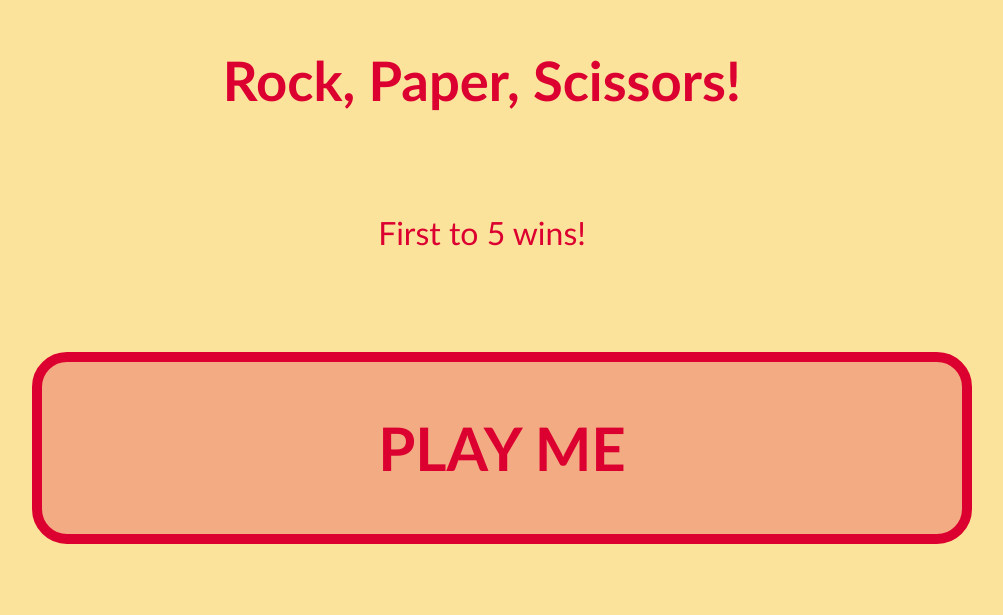
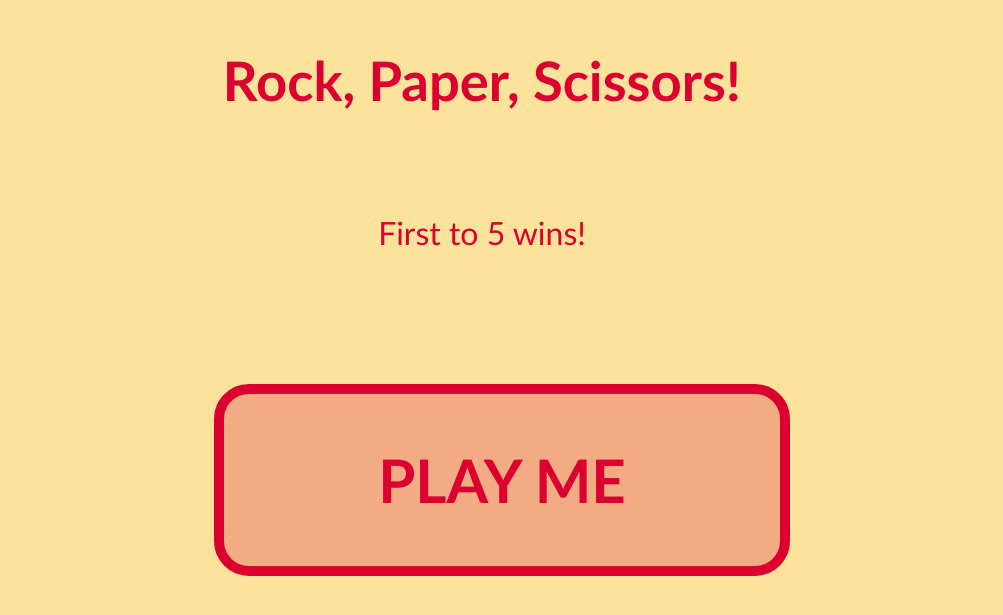
Before and after one commit to mountmike/rock-paper-scissors, a plain HTML site: page index.html in a window 1280 px wide. Shown: the part 103-718 px from the top of the page, without its empty margins (158-1161 px from the left). Drawn offline with Linux system fonts and the light colour scheme.

Commit message:
Fixed centering on 'Play Me' button, made thinner.

```diff
--- a/style.css
+++ b/style.css
@@ -91,7 +91,13 @@ img {
 
 ul {
     list-style: none;
+    display: flex;
+    justify-content: center;
+
   }
+li {
+  width: 40%;
+}
 
 #footer {
     font-size: .5em;
```
